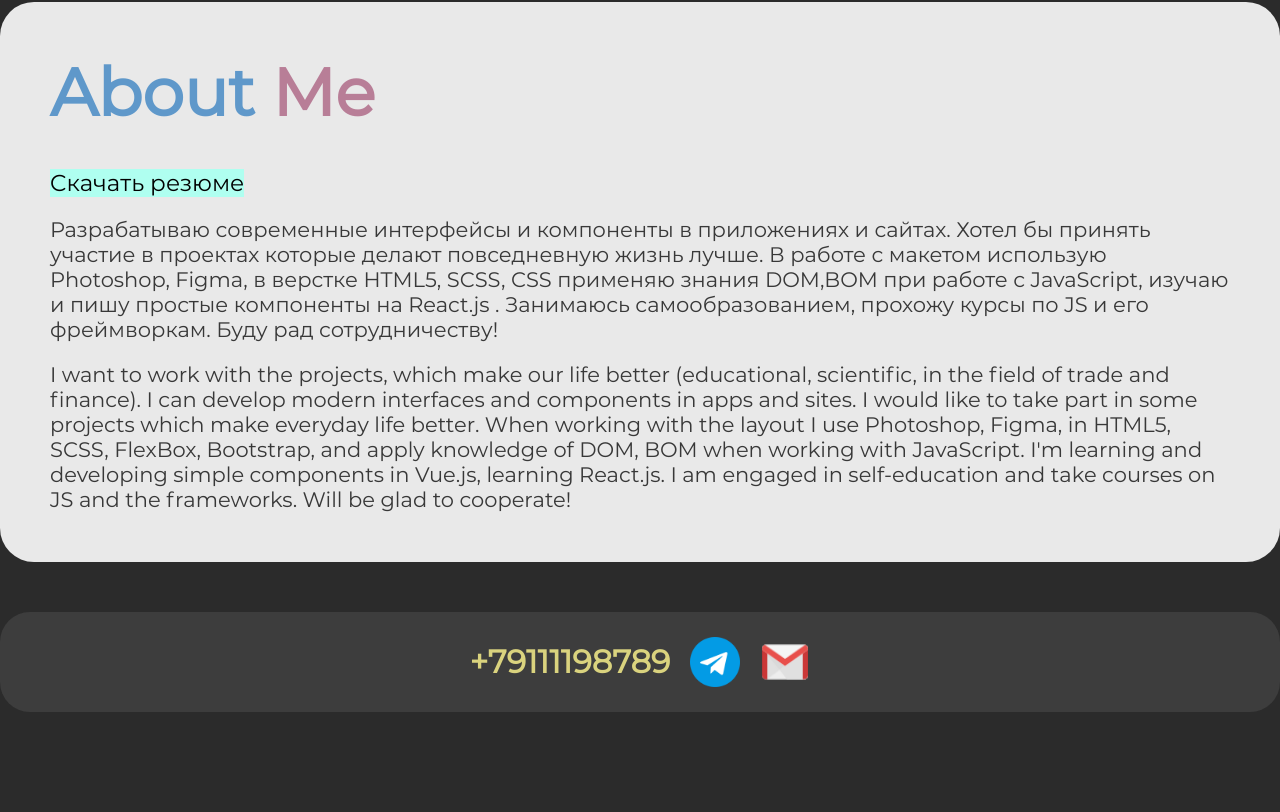
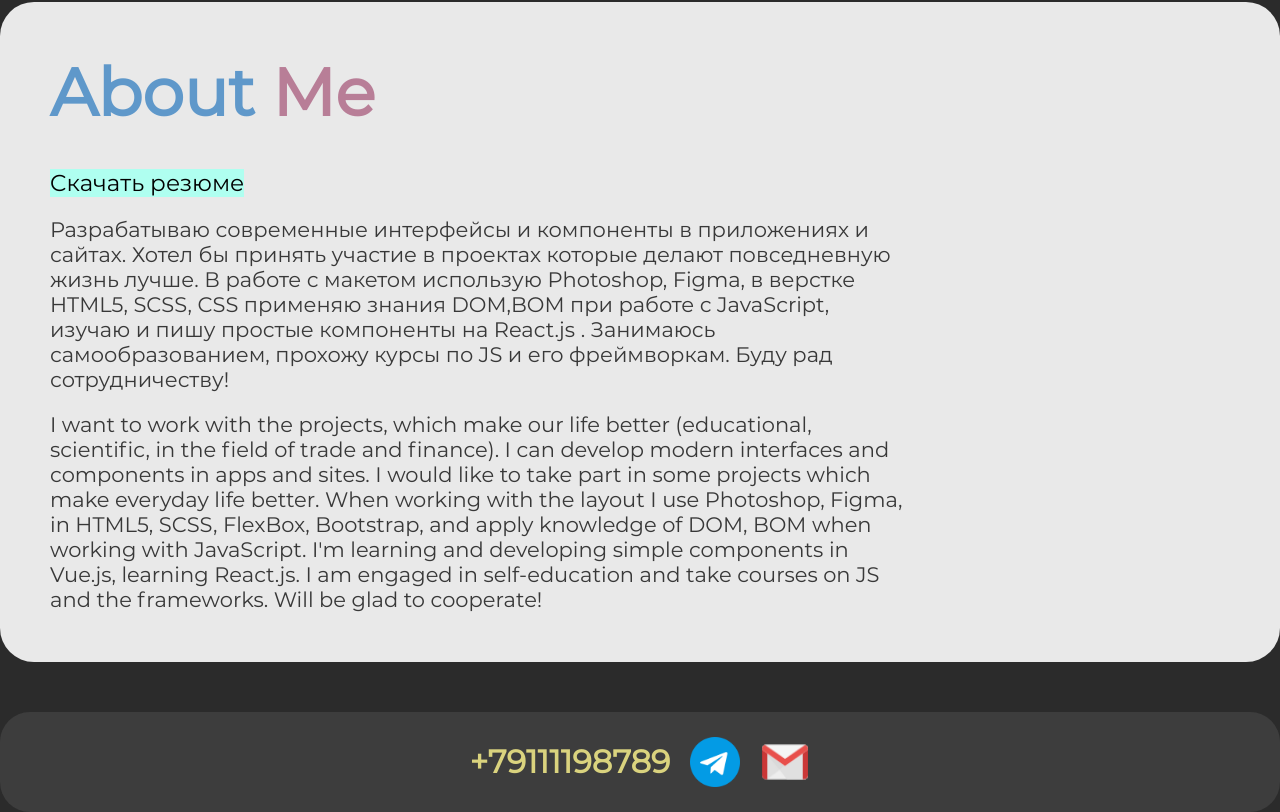
Before and after one commit to Lisofsky023/CV, a plain HTML site: page index.html in a window 1280 px wide. Shown: the part 2313-3125 px from the top of the page. Before the commit the page ends 3025 px from the top, so only its background shows below. Drawn offline with Linux system fonts and the light colour scheme.

Commit message:
change resume

```diff
--- a/style.css
+++ b/style.css
@@ -347,6 +347,7 @@ ul {
   font-size: 21px;
   color: #383838;
   margin-top: 20px;
+  max-width: 860px;
 }
 
 .link-resume {
```
Also changed, not shown: 1 other file.
